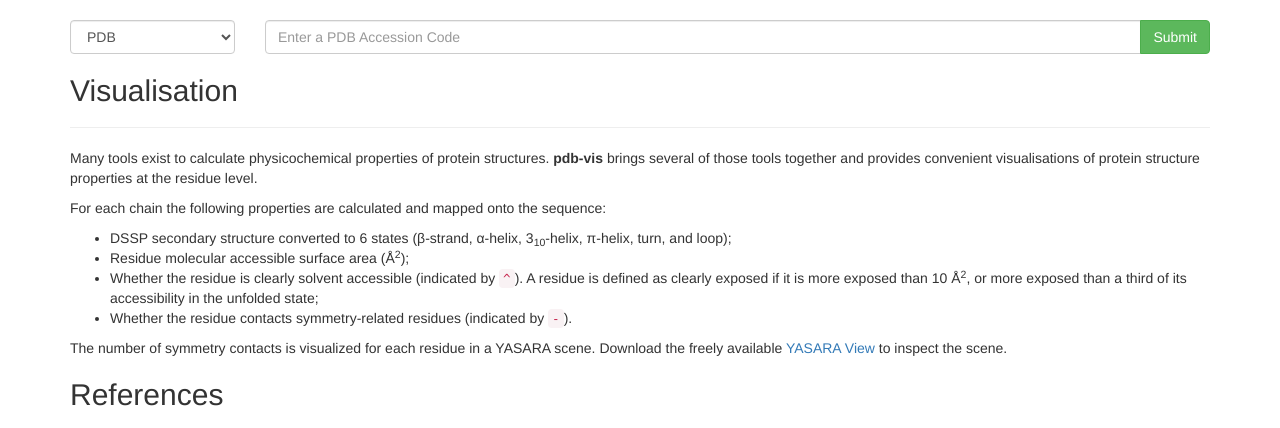
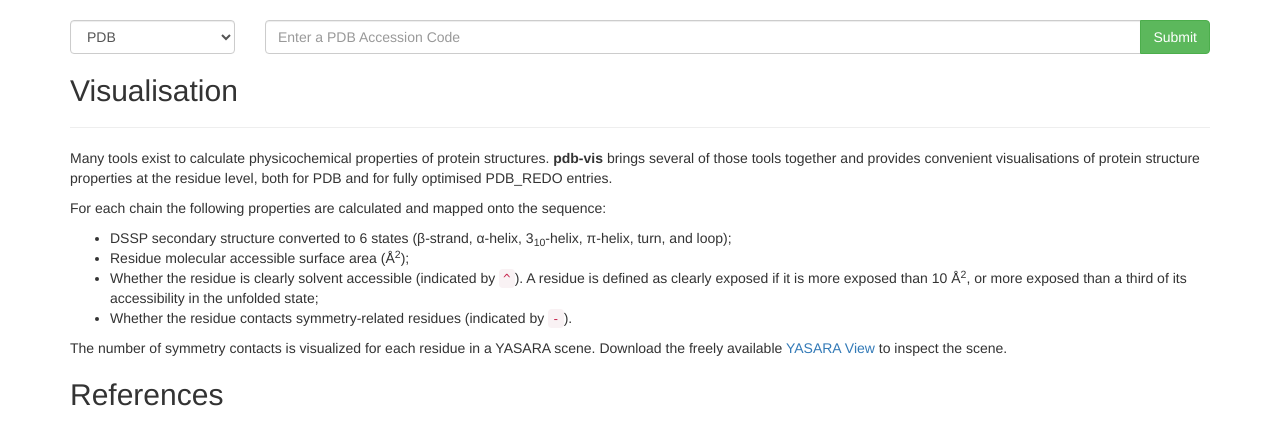
Before and after one commit to cmbi/pdb-vis, a Flask app: page / in a window 1280 px wide. Shown: the part 52-480 px from the top of the page. Run offline with Flask 2, Linux system fonts and the light colour scheme; parts of the project's set-up code (start-up, migrations or seed data) failed here and were passed over; some libraries are stand-ins or nearby versions.

Commit message:
Improve PDB_REDO text

```diff
--- a/pdb_vis/frontend/dashboard/forms.py
+++ b/pdb_vis/frontend/dashboard/forms.py
@@ -11,5 +11,5 @@ RE_PDB_ID = re.compile(r"^[0-9a-zA-Z]{4}$")
 class PdbForm(Form):
     type_ = SelectField(u'Method',
                         choices=[('pdb', 'PDB'),
-                                 ('pdb_redo', 'PDB Redo')])
+                                 ('pdb_redo', 'PDB_REDO')])
     pdb_id = TextField(u'PDB id', [Regexp(regex=RE_PDB_ID)])
--- a/pdb_vis/frontend/templates/dashboard/index.html
+++ b/pdb_vis/frontend/templates/dashboard/index.html
@@ -30,7 +30,7 @@
   Many tools exist to calculate physicochemical properties of protein
   structures. <strong>pdb-vis</strong> brings several of those tools together and
   provides convenient visualisations of protein structure properties at the
-  residue level.
+  residue level, both for PDB and for fully optimised PDB_REDO entries.
 </p>
 <p>
 For each chain the following properties are calculated and mapped onto the
```
